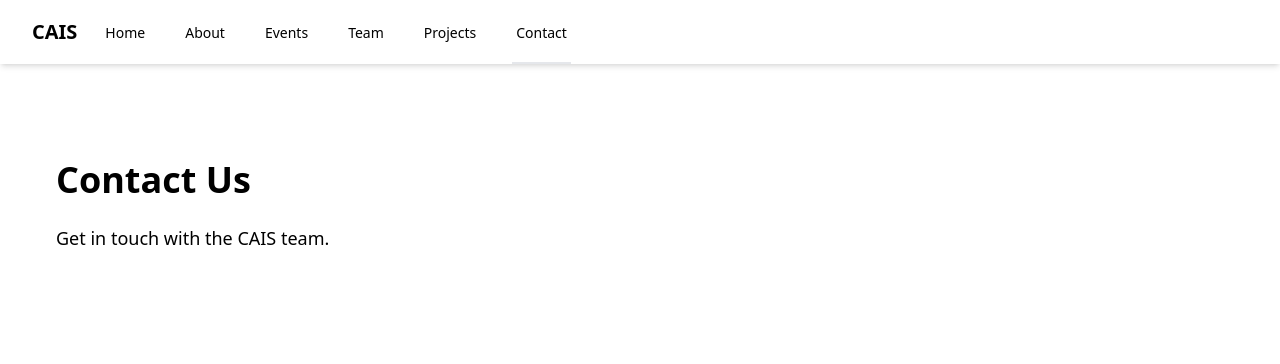
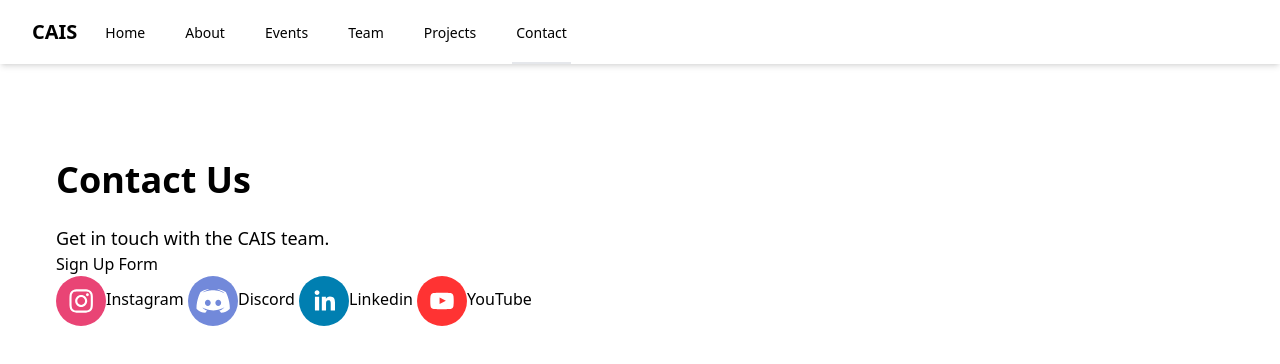
Before and after one commit to carletonai/cais-web, a React (Vite) app: page /cais-web/contact in a window 1280 px wide. Shown: the top 364 px of the page. Built offline with nearby package versions, Linux system fonts and the light colour scheme.

Commit message:
add links and icons

```diff
--- a/src/app/contact/contact.tsx
+++ b/src/app/contact/contact.tsx
@@ -1,9 +1,27 @@
 import React from "react";
+import { SocialIcon } from 'react-social-icons'
 
 const ContactPage = () => (
   <div className="min-h-screen p-8">
     <h1 className="text-4xl font-bold mb-6">Contact Us</h1>
     <p className="text-lg">Get in touch with the CAIS team.</p>
+    <div>
+    <a className="Sing-up-forum-link" target="_blank" rel="noopener noreferrer" href="https://docs.google.com/forms/d/e/1FAIpQLSe2Bvvr6NCrHmb9fdtqRxR3v-6QmGqi2E-4p112TNFDZrcX5w/viewform?pli=1">Sign Up Form</a>
+
+    </div>
+    <div>
+      <SocialIcon url="https://instagram.com"/>
+      <a className="Instagram-link" target="_blank" rel="noopener noreferrer" href="https://www.instagram.com/carletonaisociety/">Instagram</a>
+      <a> </a>
+      <SocialIcon url="https://discord.com"/>
+      <a className="Discord-link" target="_blank" rel="noopener noreferrer" href="https://discord.gg/nsvsMJaSRJ">Discord</a>
+      <a> </a>
+      <SocialIcon url="https://linkedin.com"/>
+      <a className="Linkedin-link" target="_blank" rel="noopener noreferrer" href="https://www.linkedin.com/company/carleton-ai">Linkedin</a>
+      <a> </a>
+      <SocialIcon url="https://youtube.com"/>
+      <a className="Youtube-link" target="_blank" rel="noopener noreferrer" href="https://www.youtube.com/channel/UCWKRnTa68hlHrW6WYCgCNaw">YouTube</a>
+    </div>
   </div>
 );
 
```
